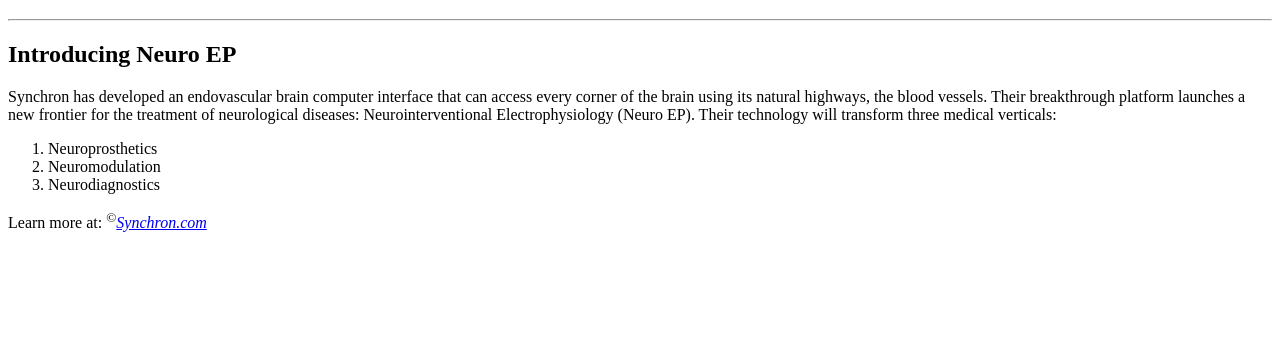
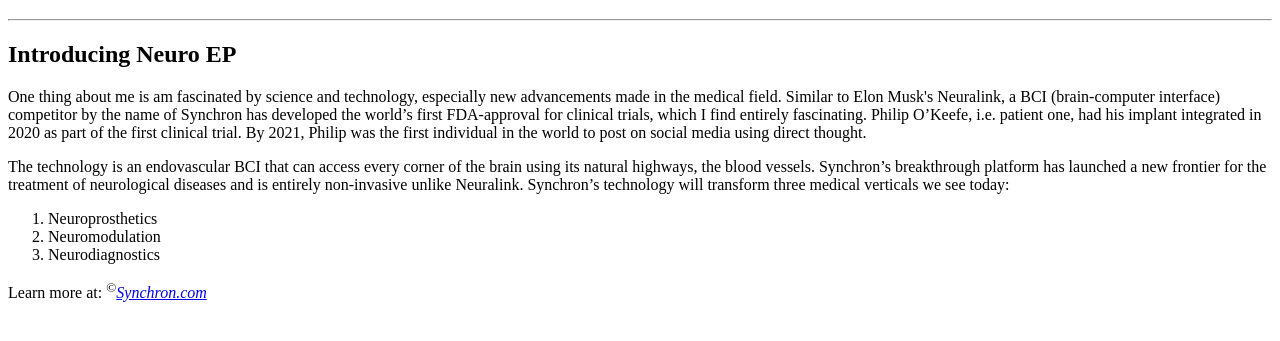
Before and after one commit to OLD-itdev160-fa2023/brian-byal, a plain HTML site: page activity-1/index.html in a window 1280 px wide. Shown: the part 61-402 px from the top of the page. Drawn offline with Linux system fonts and the light colour scheme.

Commit message:
Completed Activity 1

```diff
--- a/activity-1/index.html
+++ b/activity-1/index.html
@@ -15,10 +15,17 @@
     <h2><b>Introducing Neuro EP</b></h2>
 
     <p>
-        Synchron has developed an endovascular brain computer interface that can access
-        every corner of the brain using its natural highways, the blood vessels. Their breakthrough
-        platform launches a new frontier for the treatment of neurological diseases: Neurointerventional
-        Electrophysiology (Neuro EP). Their technology will transform three medical verticals:
+        One thing about me is am fascinated by science and technology, especially new advancements made in the medical field.
+        Similar to Elon Musk's Neuralink, a BCI (brain-computer interface) competitor by the name of Synchron
+        has developed the world’s first FDA-approval for clinical trials, which I find entirely fascinating.
+        Philip O’Keefe, i.e. patient one, had his implant integrated in 2020 as part of the first clinical trial.
+        By 2021, Philip was the first individual in the world to post on social media using direct thought.
+    </p>
+
+    <p>
+        The technology is an endovascular BCI that can access every corner of the brain using its natural highways, the blood vessels.
+        Synchron’s breakthrough platform has launched a new frontier for the treatment of neurological diseases and is entirely non-invasive unlike Neuralink.
+        Synchron’s technology will transform three medical verticals we see today:
     </p>
 
     <ol>
```
